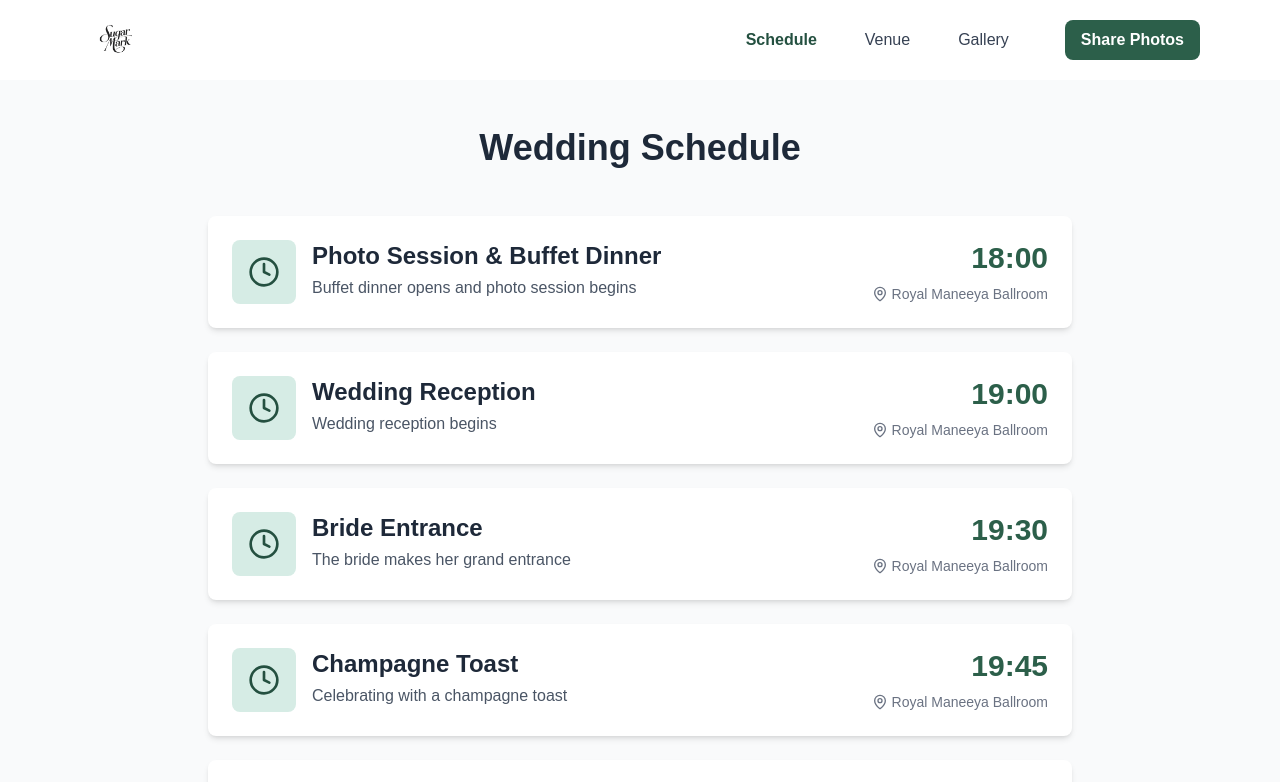
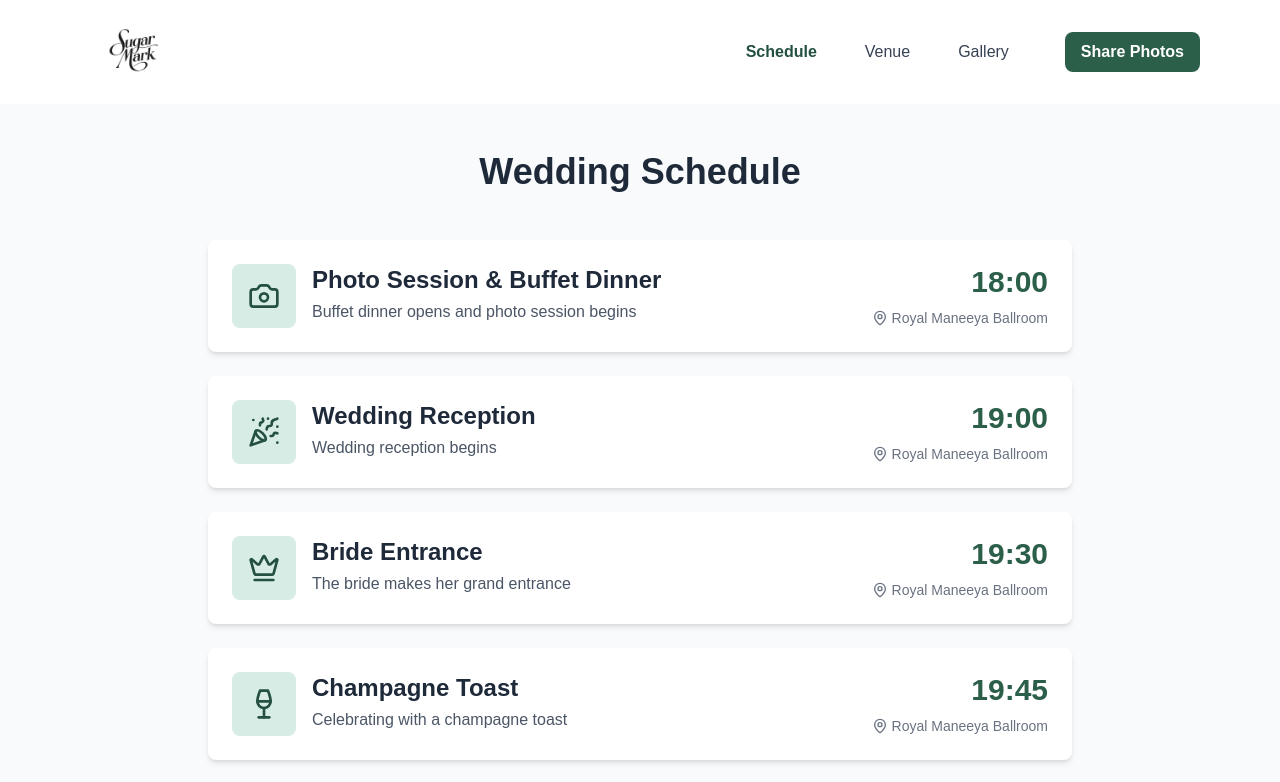
Before and after one commit to noppamath/sugar-mark-wedding, a Next.js app: page /schedule in a window 1280 px wide. Shown: the top 782 px of the page. Built offline with nearby package versions, Linux system fonts and the light colour scheme.

Commit message:
feat: enhance event icons in schedule and adjust loading display

```diff
--- a/app/schedule/page.tsx
+++ b/app/schedule/page.tsx
@@ -3,7 +3,7 @@
 import Header from '@/components/Header';
 import Footer from '@/components/Footer';
 import { useEffect, useState } from 'react';
-import { Clock, MapPin } from 'lucide-react';
+import { Clock, MapPin, Camera, PartyPopper, Crown, Wine, Mic2, Flower2, Heart } from 'lucide-react';
 
 interface Event {
   id: number;
@@ -12,6 +12,16 @@ interface Event {
   description: string;
   location: string;
 }
+
+const EVENT_ICONS: Record<number, React.ElementType> = {
+  1: Camera,
+  2: PartyPopper,
+  3: Crown,
+  4: Wine,
+  5: Mic2,
+  6: Flower2,
+  7: Heart,
+};
 
 export default function SchedulePage() {
   const [events, setEvents] = useState<Event[]>([]);
@@ -46,7 +56,9 @@ export default function SchedulePage() {
             <div className="text-center py-8">Loading schedule...</div>
           ) : (
             <div className="space-y-6">
-              {events.map((event) => (
+              {events.map((event) => {
+                const Icon = EVENT_ICONS[event.id] ?? Clock;
+                return (
                 <div
                   key={event.id}
                   className="bg-white rounded-lg shadow-md p-6 hover:shadow-lg transition"
@@ -54,7 +66,7 @@ export default function SchedulePage() {
                   <div className="flex gap-4">
                     <div className="flex-shrink-0">
                       <div className="w-16 h-16 bg-primary-100 rounded-lg flex items-center justify-center">
-                        <Clock className="w-8 h-8 text-primary-600" />
+                        <Icon className="w-8 h-8 text-primary-600" />
                       </div>
                     </div>
                     <div className="flex-grow">
@@ -78,7 +90,8 @@ export default function SchedulePage() {
                     </div>
                   </div>
                 </div>
-              ))}
+                );
+              })}
             </div>
           )}
         </div>
--- a/components/Header.tsx
+++ b/components/Header.tsx
@@ -32,7 +32,7 @@ export default function Header() {
             alt="Sugar & Mark"
             width={120}
             height={48}
-            className="h-12 w-auto"
+            className="h-18 w-auto"
             priority
           />
         </Link>
```
